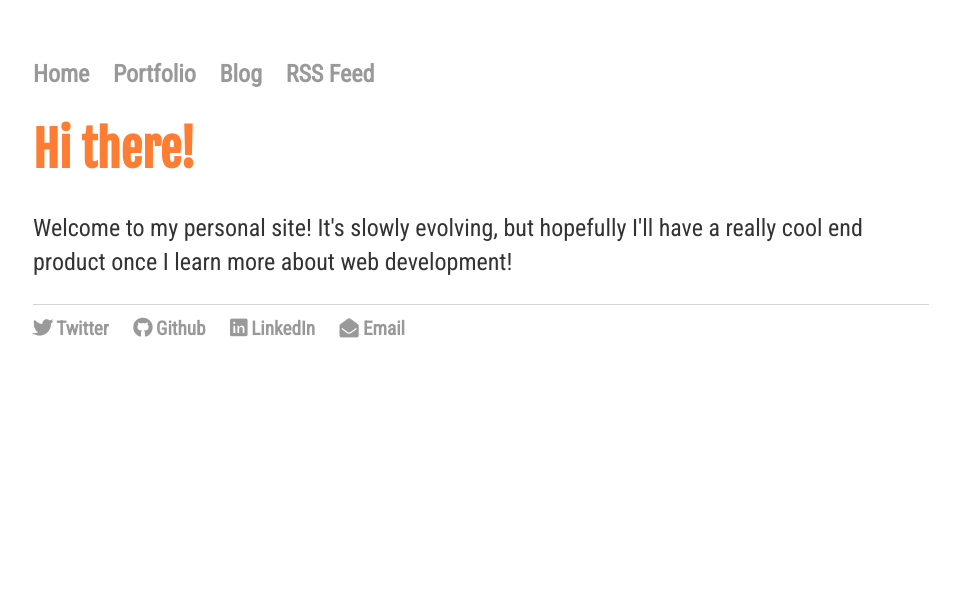
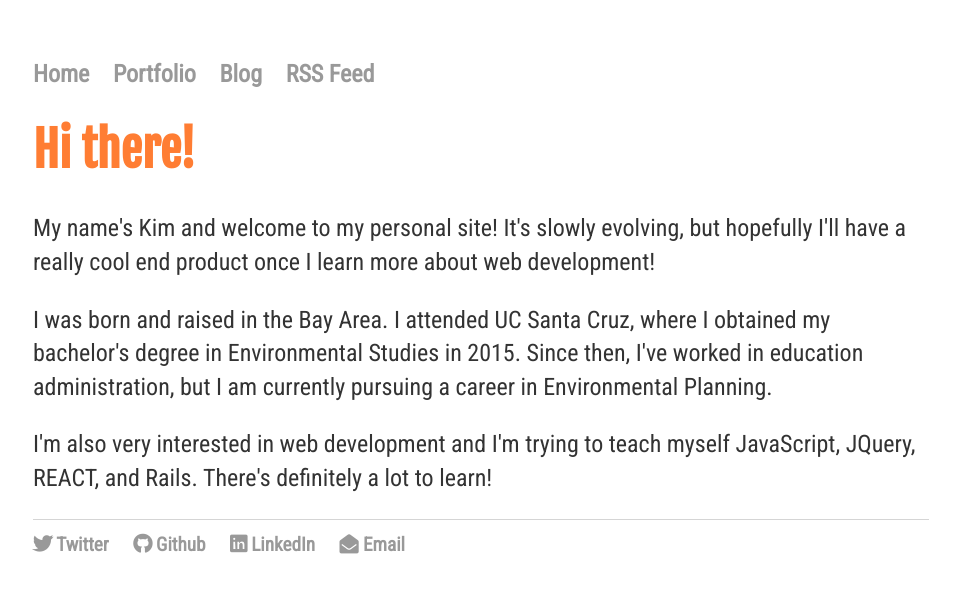
Before and after one commit to czolish/czolish.github.io, a Jekyll site: the page built from index.html, in a window 1280 px wide. Shown: the top 593 px of the page, without its empty margins (159-1119 px from the left). Built offline with Jekyll 4.4.1, drawn with Linux system fonts in a browser that asks for light colours; nearby versions of some CDN libraries; some web fonts are replaced; comment, search, counter and statistics services are not loaded.

Commit message:
Update index.html
Removed the 'About' page and added the info from that to the home page.

```diff
--- a/index.html
+++ b/index.html
@@ -4,5 +4,7 @@ title: Kimberley Czupil | www.czupil.com
 ---
 <div class="blurb">
 	<h1 class="page-title">Hi there!</h1>
-	<p>Welcome to my personal site! It's slowly evolving, but hopefully I'll have a really cool end product once I learn more about web development!</p>
+	<p>My name's Kim and welcome to my personal site! It's slowly evolving, but hopefully I'll have a really cool end product once I learn more about web development!</p>
+	<p>I was born and raised in the Bay Area. I attended UC Santa Cruz, where I obtained my bachelor's degree in Environmental Studies in 2015. Since then, I've worked in education administration, but I am currently pursuing a career in Environmental Planning.</p>
+	<p>I'm also very interested in web development and I'm trying to teach myself JavaScript, JQuery, REACT, and Rails. There's definitely a lot to learn!</p>
 </div><!-- /.blurb -->
```
